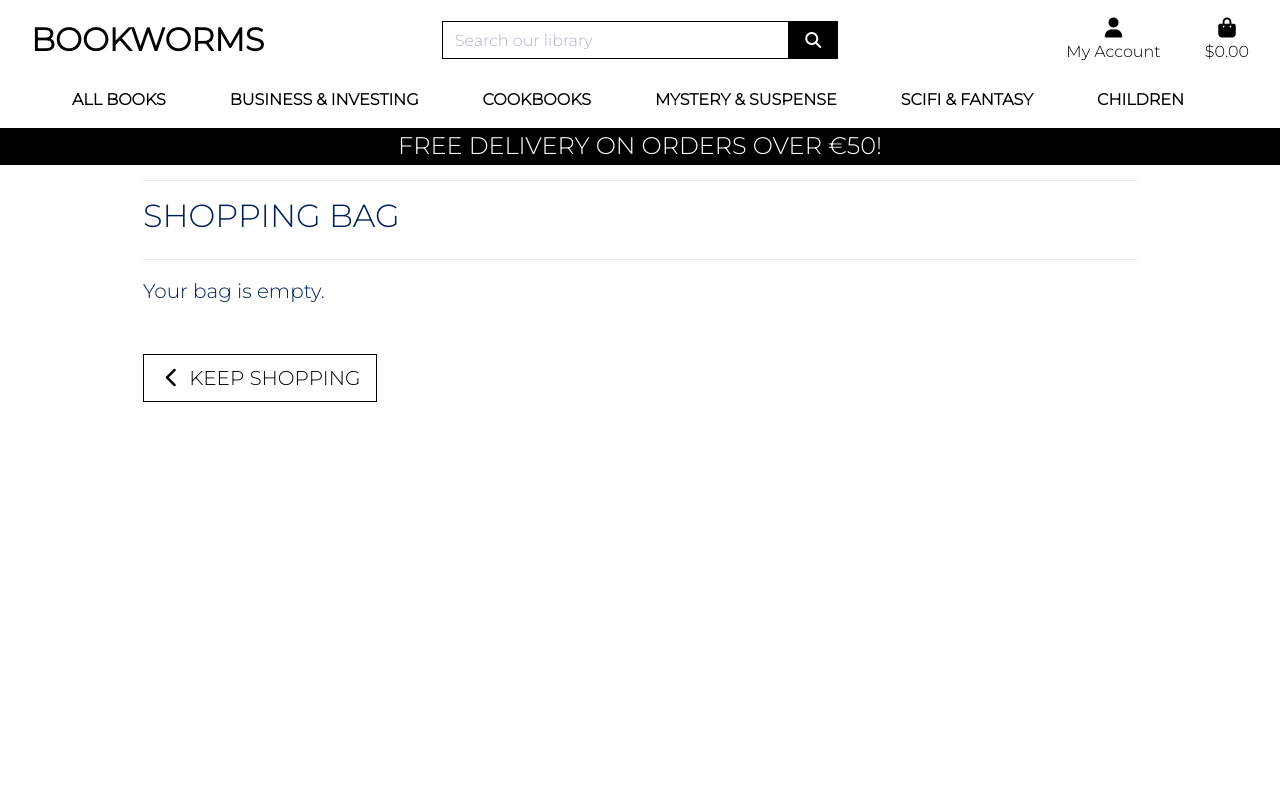
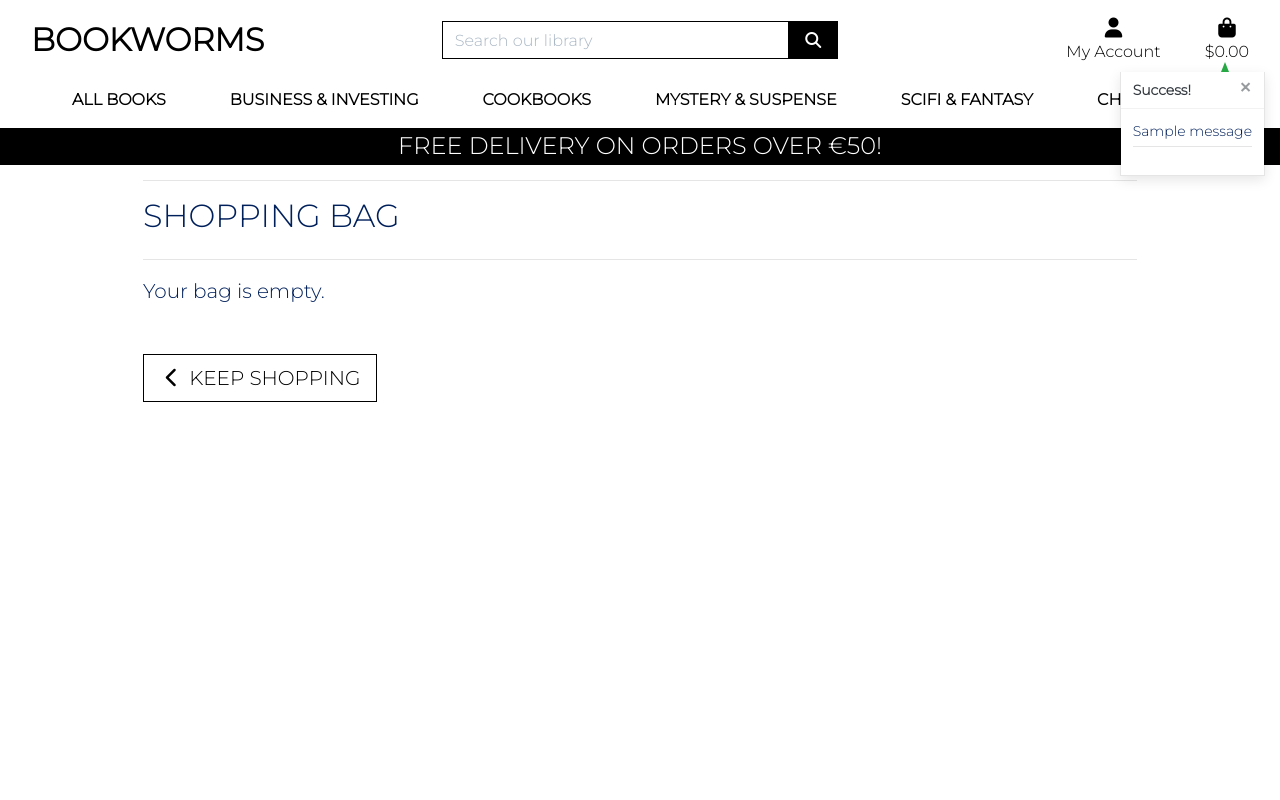
Before and after one commit to MoniMurray/bookworms-et-al, a Django app: page /bag/ in a window 1280 px wide. Run offline with Django 3.2, Linux system fonts and the light colour scheme; tables that the repository leaves empty hold one stand-in row (values such as "Sample post"); one stand-in notice (Sample message) is shown; parts of the project's set-up code (start-up, migrations or seed data) failed here and were passed over; some libraries are stand-ins or nearby versions.

Commit message:
Add Django message framework throughout application for user feedback

```diff
--- a/bag/views.py
+++ b/bag/views.py
@@ -1,5 +1,5 @@
-from django.shortcuts import render, redirect, reverse, HttpResponse
-
+from django.shortcuts import render, redirect, reverse, HttpResponse, get_object_or_404
+from products.models import Product
 from django.contrib import messages
 
 # Create your views here.
@@ -14,15 +14,17 @@ def add_to_bag(request, item_id):
     """
     Add a quantity of the specified product to the shopping bag
     """
-
+    product = get_object_or_404(Product, pk=item_id)
     quantity = int(request.POST.get('quantity'))
     redirect_url = request.POST.get('redirect_url')
     bag = request.session.get('bag', {})
 
     if item_id in list(bag.keys()):
         bag[item_id] += quantity
+        messages.success(request, f'Updated {product.name} quantity to {bag[item_id]}')
     else:
         bag[item_id] = quantity
+        messages.success(request, f'Added {product.name} to your bag')
 
     request.session['bag'] = bag
     return redirect(redirect_url)
@@ -32,17 +34,17 @@ def adjust_bag(request, item_id):
     """
     Adjust the quantity of a specified product to the shopping bag
     """
-
+    product = get_object_or_404(Product, pk=item_id)
     quantity = int(request.POST.get('quantity'))
 
     bag = request.session.get('bag', {})
 
     if quantity > 0:
         bag[item_id] = quantity
-        # messages.success(request, f'Updated {product.name} quantity to {bag[item_id]}')
+        messages.success(request, f'Updated {product.name} quantity to {bag[item_id]}')
     else:
         bag.pop(item_id)
-        # messages.success(request, f'Removed {product.name} from your bag')
+        messages.success(request, f'Removed {product.name} from your bag')
 
     request.session['bag'] = bag
     return redirect(reverse('view_bag'))
@@ -53,12 +55,14 @@ def delete_from_bag(request, item_id):
     delete a product from the shopping bag
     """
     try:
+        product = get_object_or_404(Product, pk=item_id)
         bag = request.session.get('bag', {})
 
         bag.pop(item_id)
-        # messages.success(request, f'Removed {product.name} from your bag')
+        messages.success(request, f'Removed {product.name} from your bag')
 
         request.session['bag'] = bag
         return HttpResponse(status=200)
     except Exception as e:
+        messages.error(request, f'Error deleting item: {e}')
         return HttpResponse(status=500)
--- a/bookworms_et_al/settings.py
+++ b/bookworms_et_al/settings.py
@@ -87,6 +87,8 @@ TEMPLATES = [
     },
 ]
 
+MESSAGE_STORAGE = 'django.contrib.messages.storage.session.SessionStorage'
+
 AUTHENTICATION_BACKENDS = [
 
     # Needed to login by username in Django admin, regardless of `allauth`
--- a/templates/base.html
+++ b/templates/base.html
@@ -141,7 +141,23 @@
 
     <!-- using django default messages framework and default message codes 40-E, 30-W, 25-S so add the toasts from BA here-->
 
-
+    {% if messages %}
+        <div class="message-container">
+            {% for message in messages %}
+                {%  with message.level as level %}
+                    {% if level == 40 %}
+                        {% include 'includes/toasts/toast_error.html' %}
+                    {% elif level == 30 %}
+                        {% include 'includes/toasts/toast_warning.html' %}
+                    {% elif level == 25 %}
+                        {% include 'includes/toasts/toast_success.html' %}
+                    {% else %}
+                        {% include 'includes/toasts/toast_info.html' %}
+                    {% endif %}
+                {% endwith %}
+            {% endfor %}
+        </div>
+    {% endif %}
     <!-- to act as an additional header in extended templates where we
         need to put something at the top of the page but underneath
         the Main header -->
--- /dev/null
+++ b/templates/includes/toasts/toast_success.html
@@ -0,0 +1,65 @@
+<div class="toast custom-toast rounded-0 border-top-0" data-autohide="false">
+    <div class="arrow-up arrow-success"></div>
+    <div class="w-100 toast-capper bg-success"></div>
+    <div class="toast-header bg-white text-dark">
+        <strong class="mr-auto">Success!</strong>
+        <button class="ml-2 mb-1 close text-dark" type="button" aria-label="Close" data-dismiss="toast">
+            <span aria-hidden="true">&times;</span>
+        </button>
+    </div>
+    <div class="toast-body bg-white">
+        <div class="row">
+            <div class="col">
+              {{ message }}
+              <hr class="mt-1 mb-3">
+              <!-- under the success message, render the shopping bag preview but only if there's a grand total -->
+              {% if grand_total and not on_profile_page %}
+              <!-- the preview header is a simple paragraph element shopping the Total of the items in the bag in parenthesis -->
+              <p class="logo-font bg-white text-black py-1">Your Shopping Cart ({{ product_count}})</p>
+              <div class="bag-notifications-wrapper">
+                {% for item in bag_items %}
+                <!-- render a new row for each item, split into 2 cols -->
+                    <div class="row">
+
+                        <!-- this col will contain the product image -->
+                        <div class="col-3 my-1">
+                            <!-- render a product image -->
+                            {% if item.product.image %}
+                                <img class="w-100" src="{{ item.product.image.url }}" alt="{{ item.product.name}}">
+                            {% else %}
+                                <img class="w-100" src="{{ MEDIA_URL }}noimage.png" alt="{{ item.product.name}}">
+                            {% endif %}
+                        </div>
+                        <!-- this col will contain the product name and qty -->
+                        <div class="col-9">
+                            <p class="my-0"><strong>{{ item.product.name }}</strong></p>
+                            <p class="my-0 small text-muted">Qty: {{ item.quantity }}</p>
+                        </div>
+                    </div>
+                {% endfor %}
+              </div>
+              <div class="row">
+                <div class="col">
+                    <strong>
+                        <p class="mt-3 mb-1 text-black">Total {% if free_delivery_delta > 0 %} (excl. delivery) {% endif%}:
+                            <span class="float-right">${{total | floatformat:2}}</span>
+                        </p>
+                    </strong>
+                    {% if free_delivery_delta > 0 %}
+                        <p class="mb-0 p-2 bg-warning shadow-sm text-black text-center">
+                            Spend <strong>${{ free_delivery_delta }}</strong> more to get free next day delivery!
+                        </p>
+                    {% endif %}
+                    <a href="{% url 'view_bag' %}" class="btn btn-black btn-block rounded-0">
+                        <span class="text-uppercase">Go To Secure Checkout</span>
+                        <span class="icon"><i class="fas fa-lock"></i></span>
+                    </a>
+                </div>
+              </div>
+              {% endif %}
+            </div>
+        </div>
+
+    </div>
+
+</div>
```
Also changed, not shown: templates/includes/toasts/toast_errors.html (added, +14 -0 lines), templates/includes/toasts/toast_info.html (added, +14 -0 lines), templates/includes/toasts/toast_warnings.html (added, +14 -0 lines).
